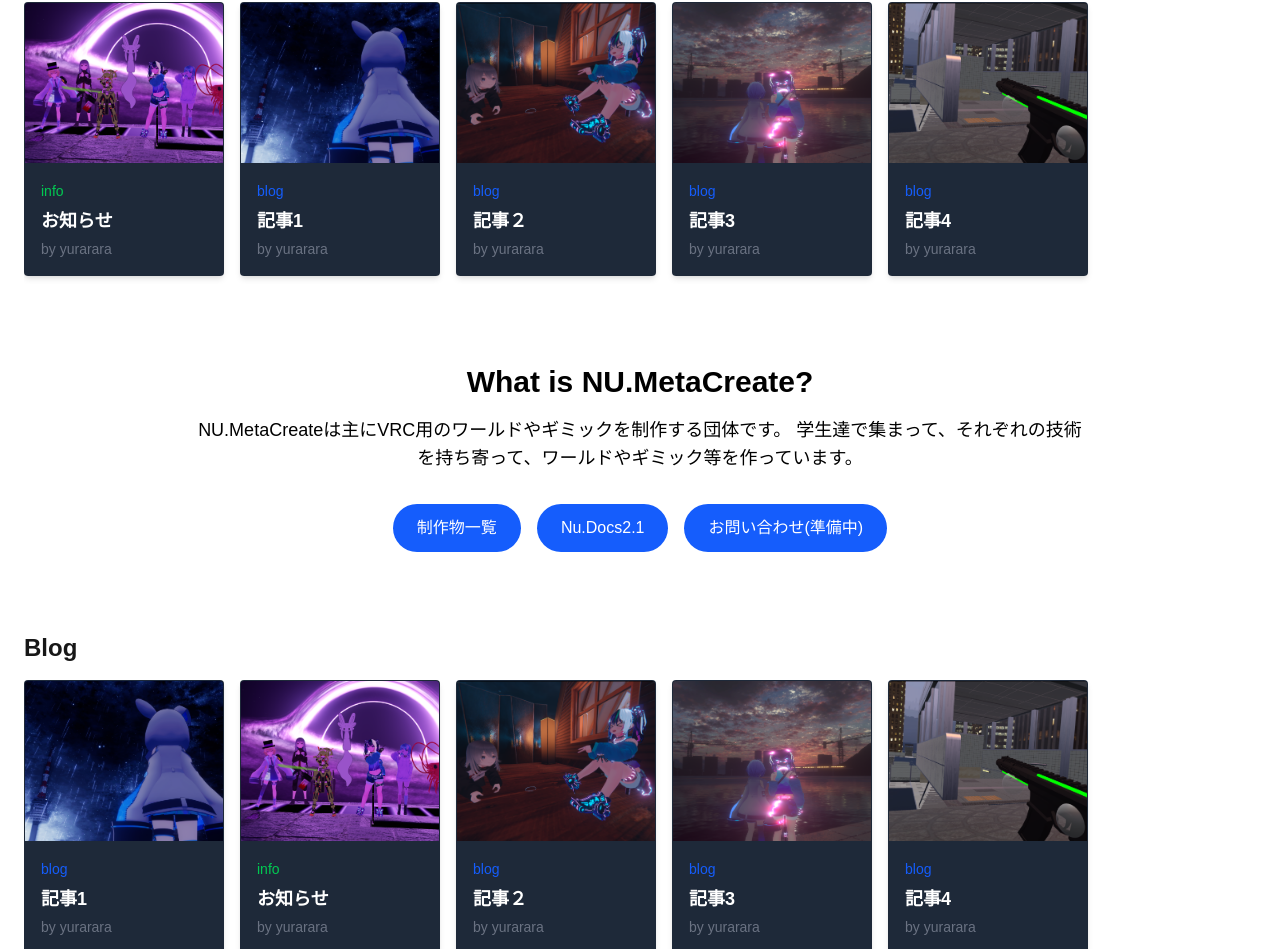
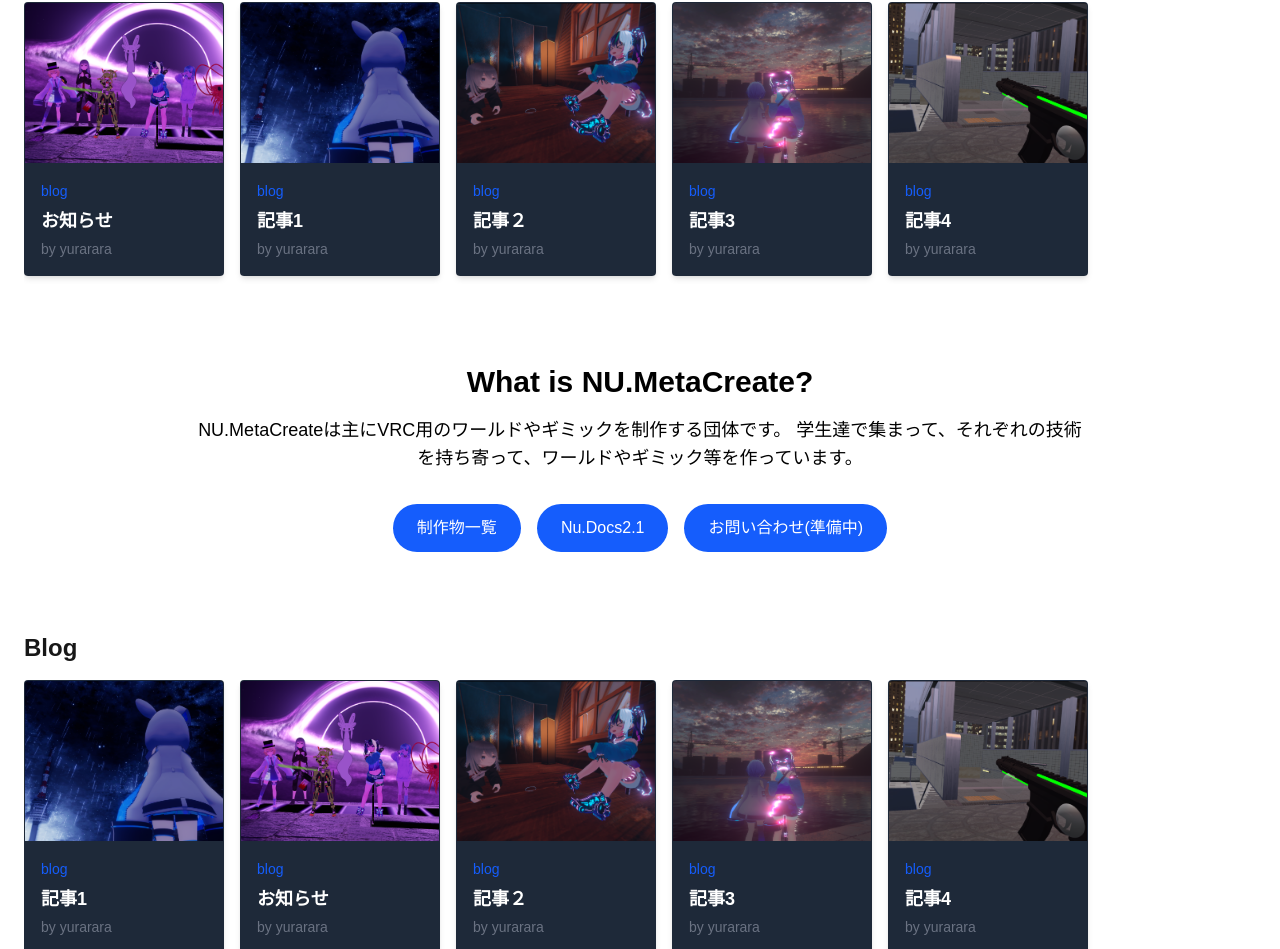
Before and after one commit to yurarara23/nu.meta, a Next.js app: page / in a window 1280 px wide. Shown: the part 742-1691 px from the top of the page. Built offline with nearby package versions, Linux system fonts and the light colour scheme.

Commit message:
構成をシンプルに

```diff
--- /dev/null
+++ b/app/blog/[slug]/page.tsx
@@ -0,0 +1,23 @@
+// /app/blog/[slug]/page.tsx
+import { posts } from "@/data/posts";
+import Image from "next/image";
+
+type Props = {
+  params: { slug: string };
+};
+
+export default function BlogPage({ params }: Props) {
+  const post = posts.find((p) => p.slug === params.slug);
+
+  if (!post) return <div>記事が見つからないっす</div>;
+
+  return (
+    <div className="p-8">
+      <h1 className="text-4xl font-bold mb-4">{post.title}</h1>
+      <div className="mb-4 text-gray-600">著者: {post.author}</div>
+      <Image src={post.image} alt={post.title} width={800} height={400} className="rounded-lg mb-6" />
+      {/* ここにブログ本文書くっす！ */}
+      <p>ここにブログの内容を書く！</p>
+    </div>
+  );
+}
--- a/app/info/info.md
+++ /dev/null
@@ -1,47 +0,0 @@
----
-title: "このサイトについて"
----
-
-<p style="color: red;">これは HTML タグです！</p>
-
-<h2>Markdown の見出し</h2>
-
-<strong>HTML の太字</strong>と<strong>Markdown の太字</strong>両方いける！
-
-<img src="/logo.png" alt="ロゴ" width="200" height="100" />
-
-<hr />
-
-<h3>異なる画像サイズ</h3>
-
-<p>以下は画像のサイズを変えてみた例です。</p>
-
-<ul>
-  <li>サイズ100px</li>
-  <img src="/1.png" alt="ロゴ" width="150" height="50" />
-  <li>サイズ300px</li>
-  <img src="/2.png" alt="ロゴ" scale="100" />
-</ul>
-
-<hr />
-
-<h3>リストとリンク</h3>
-
-<ul>
-  <li>これはリストアイテム1</li>
-  <li>これはリストアイテム2</li>
-  <li>これはリストアイテム3</li>
-</ul>
-
-<a href="https://www.google.com">Google</a> へのリンクも追加できます。
-
-<hr />
-
-<h3>コードブロック</h3>
-
-<pre><code>
-const greet = (name) => {
-  return `Hello, ${name}!`;
-};
-console.log(greet("World"));
-</code></pre>
--- a/app/info/page.tsx
+++ /dev/null
@@ -1,7 +0,0 @@
-export default function HomePage() {
-    return (
-    <div>
-      <h1>工事中です</h1>
-    </div>
-    );
-  }
--- a/components/BlogSection.tsx
+++ b/components/BlogSection.tsx
@@ -1,4 +1,4 @@
-import { posts } from "./data/posts"; // ← 投稿データをインポート
+import { posts } from "../data/posts"; // ← 投稿データをインポート
 import PostCard from "./PostCard";
 
 const BlogSection = () => (
--- a/components/NewSection.tsx
+++ b/components/NewSection.tsx
@@ -1,4 +1,4 @@
-import { posts } from "./data/posts";
+import { posts } from "../data/posts";
 import PostCard from "./PostCard";
 
 // 日付の新しい順に並び替えて、上位5件を取得
--- a/components/data/posts.tsx
+++ b/data/posts.tsx
@@ -12,15 +12,15 @@ export const posts: Post[] = [
     title: "記事1",
     image: "/6new.png",
     category: "blog",
-    slug: "blog",
+    slug: "blog1",
     author: "yurarara",
     date: "2025-04-06",
   },
   {
     title: "お知らせ",
     image: "/1.png",
-    category: "info",
-    slug: "info",
+    category: "blog",
+    slug: "blog",
     author: "yurarara",
     date: "2025-04-07",
   },
--- a/lib/markdown.ts
+++ /dev/null
@@ -1,11 +0,0 @@
-// lib/markdown.ts
-import fs from 'fs/promises';
-import path from 'path';
-import matter from 'gray-matter';
-
-export async function getMarkdownContent(slug: string, folder: string) {
-  const filePath = path.join(process.cwd(), 'app', folder, `${slug}.md`);
-  const fileContent = await fs.readFile(filePath, 'utf8');
-  const { data, content } = matter(fileContent);
-  return { data, content };
-}
```
Also changed, not shown: app/blog/blog.md (deleted, +0 -60 lines).
